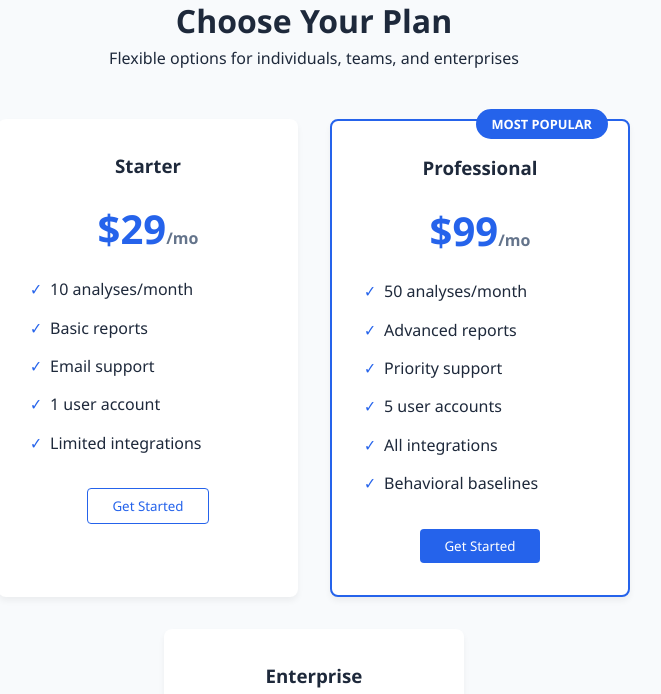
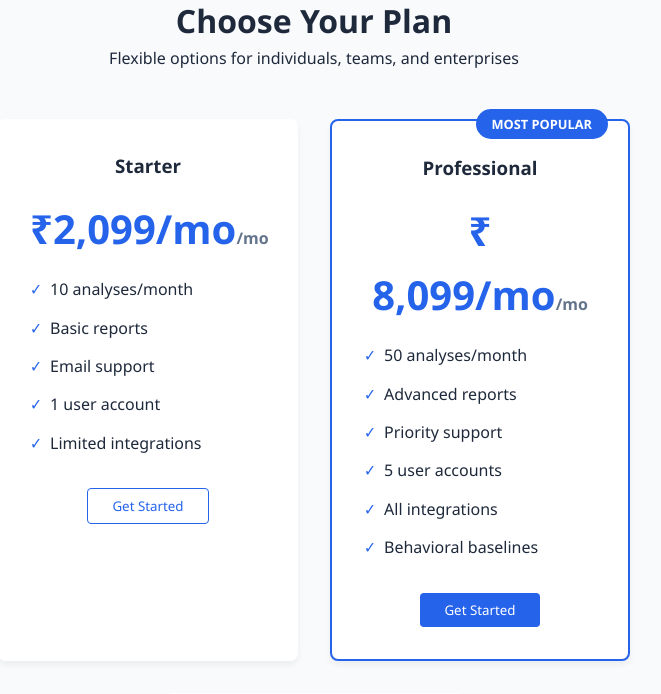
Before and after one commit to Keshav10Goel/Polyview, a Flask app: page /pricing in a window 1280 px wide. Shown: the part 145-839 px from the top of the page, without its empty margins (326-987 px from the left). Run offline with Flask 3, Linux system fonts and the light colour scheme.

Commit message:
Update pricing.html

```diff
--- a/backend/app/templates/pricing.html
+++ b/backend/app/templates/pricing.html
@@ -399,7 +399,7 @@
         <div class="pricing-cards">
             <div class="pricing-card">
                 <h3>Starter</h3>
-                <div class="price">$29<span>/mo</span></div>
+                <div class="price">₹2,099/mo<span>/mo</span></div>
                 <ul>
                     <li>10 analyses/month</li>
                     <li>Basic reports</li>
@@ -413,7 +413,7 @@
             <div class="pricing-card" style="border: 2px solid var(--primary);">
                 <div class="popular-badge">MOST POPULAR</div>
                 <h3>Professional</h3>
-                <div class="price">$99<span>/mo</span></div>
+                <div class="price">₹ 8,099/mo<span>/mo</span></div>
                 <ul>
                     <li>50 analyses/month</li>
                     <li>Advanced reports</li>
@@ -437,7 +437,7 @@
                     <li>API access</li>
                     <li>On-premise deployment</li>
                 </ul>
-                <button class="btn btn-outline">Contact Sales</button>
+                <button class="btn btn-outline"onclick="redirectToContact()">Contact Sales</button>
             </div>
         </div>
 
@@ -464,4 +464,9 @@
         </div>
     </div>
 </body>
+    <script>
+        function redirectToContact() {
+            window.location.href = 'contact.html';
+        }
+</script>
 </html>
```
